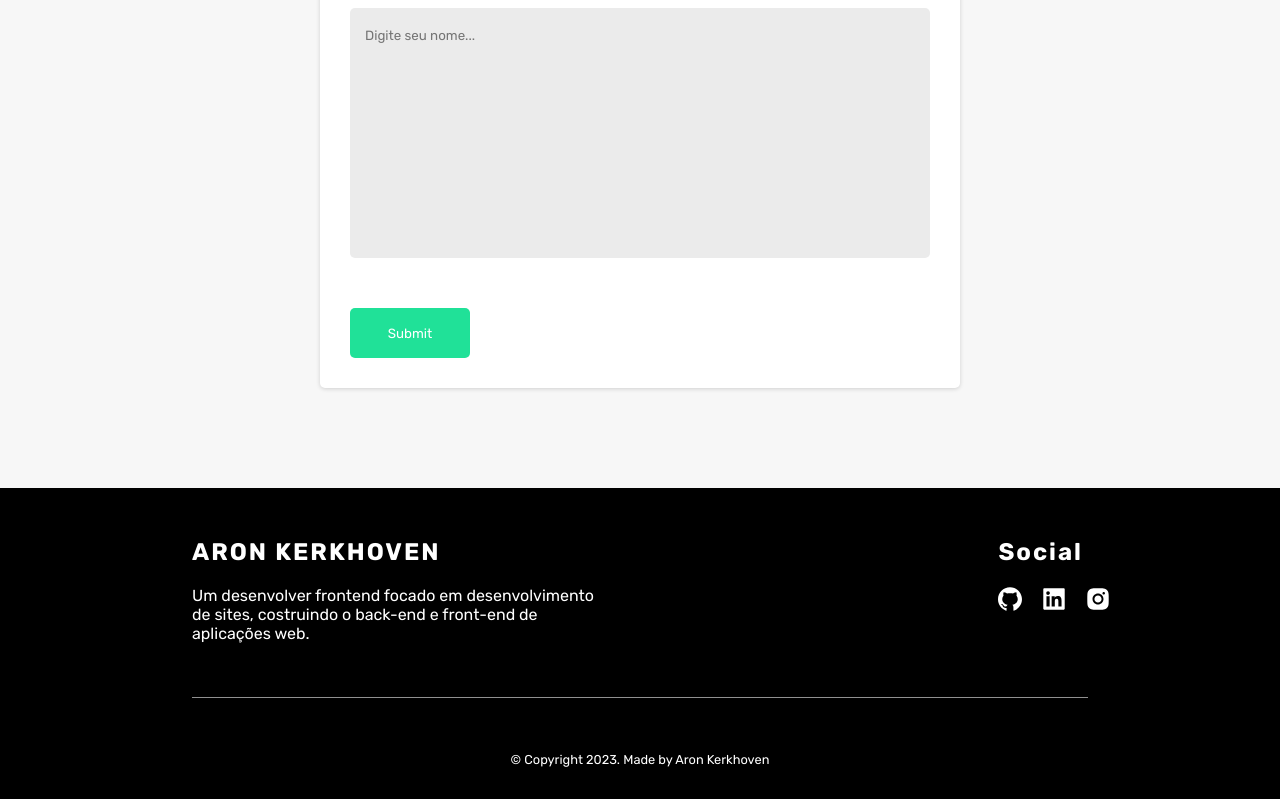
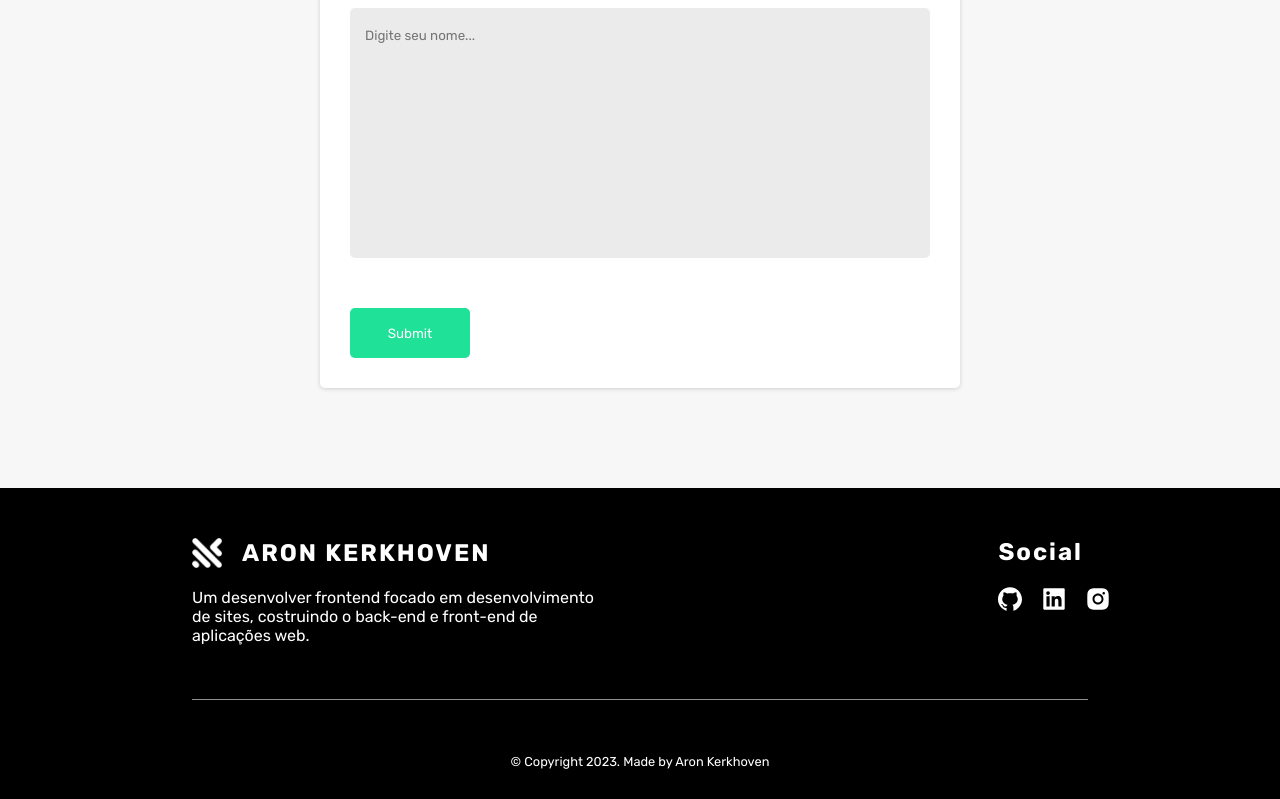
Before and after one commit to Nirayuki/Portifolio, a React (Create React App) app: page / in a window 1280 px wide. Shown: the part 2991-3790 px from the top of the page. Built offline with nearby package versions, Linux system fonts and the light colour scheme.

Commit message:
Fix scrolltotop and navigation by ID.

```diff
--- a/src/App.jsx
+++ b/src/App.jsx
@@ -7,7 +7,6 @@ function App() {
   return (
     <>
       <GlobalStyle />
-      <ScrollToTop/>
       <Rotas />
     </>
   );
--- a/src/components/scrollToTop.jsx
+++ b/src/components/scrollToTop.jsx
@@ -1,13 +1,18 @@
-import { useEffect } from "react";
+import { useEffect, useRef } from "react";
 import { useLocation } from "react-router";
 
 const ScrollToTop = (props) => {
   const location = useLocation();
+  const prevLocation = useRef();
+
   useEffect(() => {
-    window.scrollTo(0, 0);
+    if (prevLocation.current !== location.pathname) {
+      window.scrollTo(0, 0);
+      prevLocation.current = location.pathname;
+    }
   }, [location]);
 
-  return <>{props.children}</>
+  return <>{props.children}</>;
 };
 
 export default ScrollToTop;
--- a/src/index.jsx
+++ b/src/index.jsx
@@ -3,11 +3,13 @@ import ReactDOM from 'react-dom/client';
 import App from './App';
 import './index.css';
 import { BrowserRouter } from 'react-router-dom';
+import ScrollToTop from './components/scrollToTop';
 
 const root = ReactDOM.createRoot(document.getElementById('root'));
 root.render(
   <React.StrictMode>
     <BrowserRouter>
+      <ScrollToTop/>
       <App />
     </BrowserRouter>
   </React.StrictMode>
--- a/src/pages/main.jsx
+++ b/src/pages/main.jsx
@@ -9,6 +9,8 @@ import { Link } from 'react-router-dom';
 import todonira from '../assets/todo-nira.PNG';
 import nexboard from '../assets/nexboardsite.png';
 import emailjs from '@emailjs/browser';
+
+import logo from '../assets/minilogo.png'
 
 const initialValue = {
   user_name: "",
@@ -302,7 +304,7 @@ function Main() {
           <div className="content">
             <div className="name-social">
               <div className="name">
-                <span>ARON KERKHOVEN</span>
+                <span><img src={logo}/> ARON KERKHOVEN</span>
                 <p>Um desenvolver frontend focado em desenvolvimento de sites, costruindo o back-end e front-end de aplicações web.</p>
               </div>
               <div className="social">
--- a/src/routes.js
+++ b/src/routes.js
@@ -1,5 +1,5 @@
 import React from "react";
-import { Route, Routes } from "react-router-dom";
+import { Route, Routes} from "react-router-dom";
 import Main from './pages/main';
 import TodoNira from "./pages/todonira";
 
--- a/src/styles/main.jsx
+++ b/src/styles/main.jsx
@@ -643,6 +643,10 @@ export const Footer = styled.footer`
         flex-direction: column;
         align-items: flex-start;
         gap: 20px;
+
+        img{
+            width: 30px;
+        }
     }
 
     .name span{
@@ -650,6 +654,10 @@ export const Footer = styled.footer`
         font-size: 1.5rem;
         font-weight: bold;
         letter-spacing: 2px;
+
+        display: flex;
+        align-items: center;
+        gap: 20px;
     }
 
     .name p{
```
Also changed, not shown: src/assets/minilogo.png (added).
